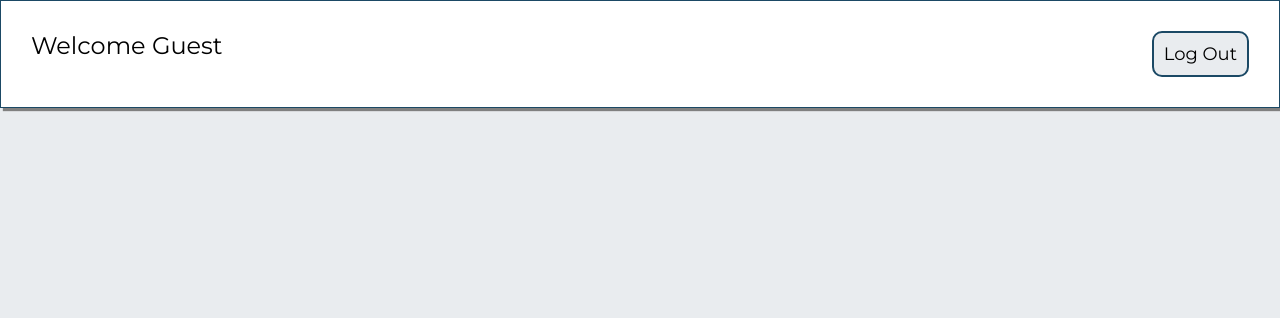
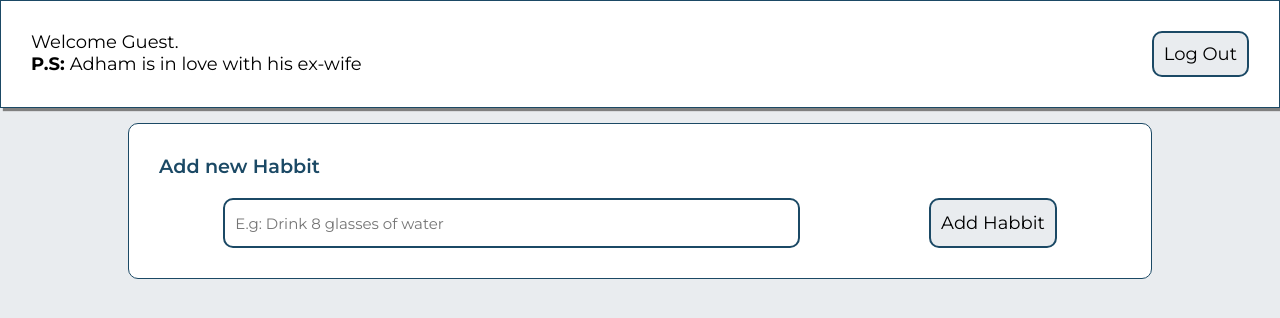
Before and after one commit to Yasmine-Hmida/Habbit-Flow, a React (Vite) app in the folder HabbitFlow/: page /Habbits in a window 1280 px wide. Shown: the top 318 px of the page. Built offline with nearby package versions, Linux system fonts and the light colour scheme.

Commit message:
Creation of the input field to add Habbits + functionality

```diff
--- /dev/null
+++ b/HabbitFlow/src/Components/AddHabbitInput.jsx
@@ -0,0 +1,37 @@
+import { useState } from "react";
+
+const AddHabbitInput = ({username}) => {
+
+    // Get the List of Habbits
+    const allHabits = JSON.parse(localStorage.getItem("userHabits")) || {};
+
+    // Manage the Habbit Input State
+    const [habbit , setHabbit] = useState('')
+    const handleHabbitChange = (e) => {
+        setHabbit(e.target.value)
+    }
+
+    // Add Habbit to the localStorage
+    const addHabbit = () => {
+        if(!(habbit == '')){
+            allHabits[username] = [...allHabits[username] , habbit];       // Add the new Habbit to the User's list of habbits
+            localStorage.setItem("userHabits", JSON.stringify(allHabits)); // Update the Local Storage
+            setHabbit('')
+        }
+    }
+
+    return (
+        <div className="habbitContainer">
+            <div className="addHabbitContainer">
+                <h1 className="addHabbitTitle">Add new Habbit</h1>
+
+                <div className="addHabbitInput">
+                    <input type="text" placeholder='E.g: Drink 8 glasses of water' name='habbit' value={habbit} onChange={handleHabbitChange}/>
+                    <button type="submit" className='addHabbitBtn goHomeBtn' onClick={addHabbit}>Add Habbit</button>
+                </div>
+            </div>
+        </div>
+    )
+}
+
+export default AddHabbitInput
--- a/HabbitFlow/src/Components/NavHabbits.css
+++ b/HabbitFlow/src/Components/NavHabbits.css
@@ -17,7 +17,7 @@
 }
 
 .welcomeHabbits{
-    font-size: x-large;
+    font-size: large;
     font-weight: 400;
 }
 
@@ -25,6 +25,6 @@
 /* Responsive Styling */
 @media screen and (max-width:600px){
     .welcomeHabbits{
-        font-size: 20px;
+        font-size: 18px;
     }
 }
--- a/HabbitFlow/src/Components/NavHabbits.jsx
+++ b/HabbitFlow/src/Components/NavHabbits.jsx
@@ -7,7 +7,7 @@ const NavHabbits = ({username}) => {
 
     return (
         <div className='navHabbits'>
-            <h1 className="welcomeHabbits">Welcome {username}</h1>
+            <h1 className="welcomeHabbits">Welcome {username}. <br/> <strong>P.S: </strong>Adham is in love with his ex-wife</h1>
             <button className="goHomeBtn logOutBtn" onClick={() => navigate('/' , {replace:true})}>Log Out</button>
         </div>
     )
--- /dev/null
+++ b/HabbitFlow/src/Pages/Habbits.css
@@ -0,0 +1,66 @@
+/* Styling the Habbits Page */
+
+.habbitWrapper{
+    display: flex;
+    justify-content: center;
+}
+
+.habbitContainer{
+    background-color: #fff;
+    border:1px solid #1b4965;
+    border-radius: 10px;
+    padding: 30px;
+    margin-top: 15px;
+    width:80%;
+}
+
+.addHabbitContainer{
+    display: flex;
+    flex-direction: column;
+    gap:20px;
+}
+
+.addHabbitInput{
+    display: flex;
+    justify-content: space-around;
+}
+
+.addHabbitTitle{
+    font-size: larger;
+    font-weight: 600;
+    color: #1b4965;
+}
+
+.addHabbitInput input{
+    width:60%;
+    height:50px;
+    padding:10px;
+    border:2px solid #1b4965;
+    border-radius: 10px;
+    font-size: 15px;
+}
+
+.addHabbitBtn{
+    background-color: #e9ecef;
+}
+
+
+/* Responsive Styling */
+@media screen and (max-width:600px){
+    .habbitContainer{
+        width:95%;
+    }
+
+    .addHabbitTitle{
+        text-align: center;
+    }
+
+    .addHabbitInput{
+        flex-direction: column;
+        gap:10px;
+    }
+
+    .addHabbitInput input{
+        width:100%;
+    }
+}
--- a/HabbitFlow/src/Pages/Habbits.jsx
+++ b/HabbitFlow/src/Pages/Habbits.jsx
@@ -1,8 +1,10 @@
 import NavHabbits from '../Components/NavHabbits.jsx'
 import { useLocation } from 'react-router-dom'
 
+import './Habbits.css'
+import AddHabbitInput from '../Components/AddHabbitInput.jsx';
+
 const Habbits = () => {
-
     // Get the Username of the current user
     const Location = useLocation();
     const username = Location.state?.username || 'Guest';
@@ -10,6 +12,12 @@ const Habbits = () => {
     return (
       <>
           <NavHabbits username={username}/>
+
+          <div className="habbitWrapper">
+                <AddHabbitInput username={username}/>
+          </div>
+
+
       </>
     )
 }
```
Also changed, not shown: HabbitFlow/src/Components/Habbit.jsx (added, +11 -0 lines), HabbitFlow/src/Components/Habbit.css (added).
